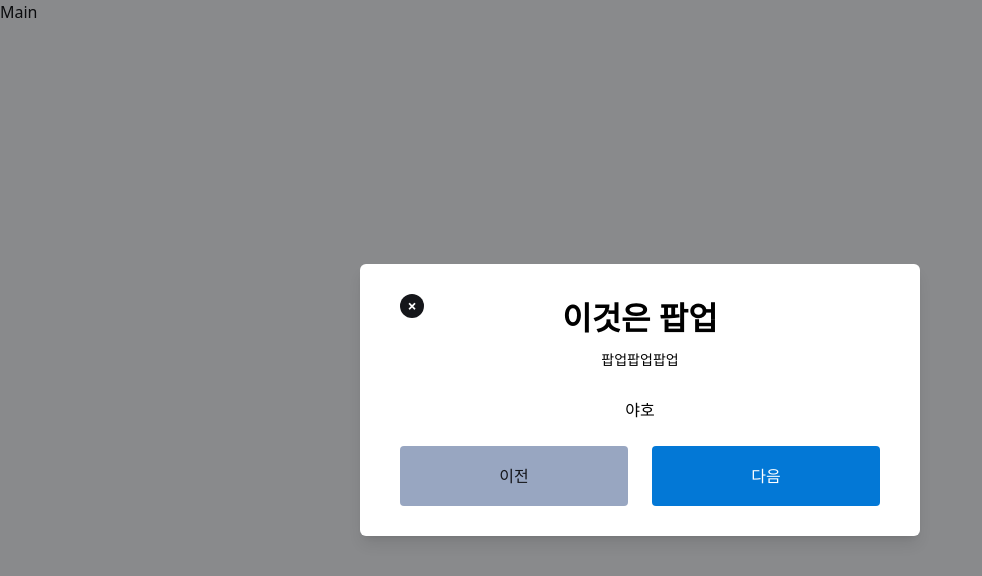
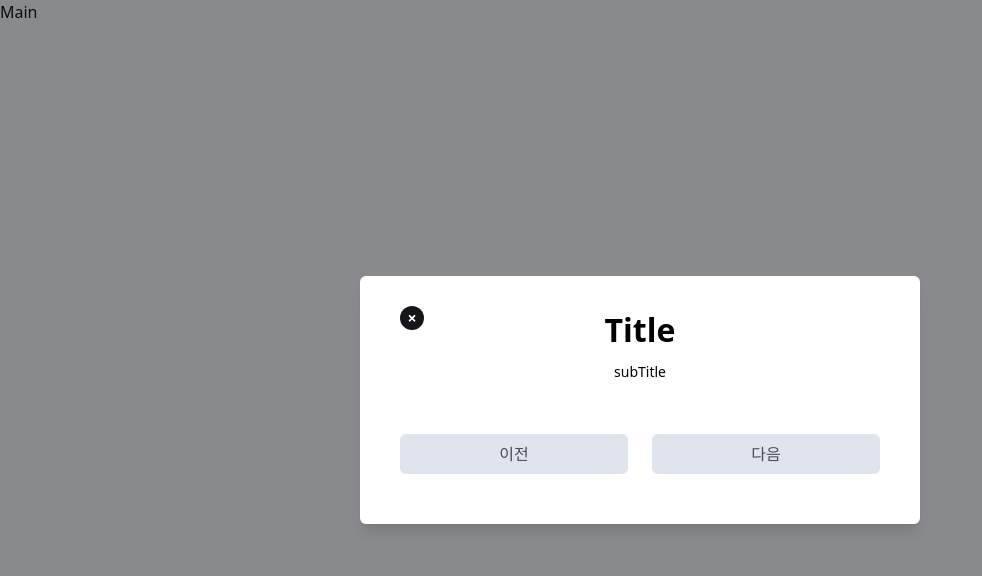
Before and after one commit to oz-04-main-001/Frontend, a React (Vite) app: page / in a window 1280 px wide. Shown: the top 576 px of the page, without its empty margins (0-982 px from the left). Built offline with nearby package versions, Linux system fonts and the light colour scheme; the HTML template or start-up script is replaced by a standard one; a web font is replaced by a local one.

Commit message:
DESIGN: popup 수정1

```diff
--- a/src/App.tsx
+++ b/src/App.tsx
@@ -3,13 +3,10 @@ import Main from './pages/Main';
 import Search from './pages/search';
 import Popup from './components/Popup';
 
-
 function App() {
   return (
     <BrowserRouter>
-    <Popup title={'이것은 팝업'} onClose={function (): void {
-        throw new Error('Function not implemented.');
-      } } subTitle={'팝업팝업팝업'} children={'야호'}/>
+      <Popup />
       <Routes>
         <Route path="/" element={<Main />} />
         <Route path="/search" element={<Search />} />
--- a/src/assets/buttons/Button.tsx
+++ b/src/assets/buttons/Button.tsx
@@ -3,11 +3,11 @@ type ButtonProps = {
   text?: string;
   type?: BtnType;
 };
-enum BtnSize {
+export enum BtnSize {
   m = 'm',
   l = 'l',
 }
-enum BtnType {
+export enum BtnType {
   normal = 'normal',
   disabled = 'disabled',
   popup = 'popup',
--- a/src/assets/buttons/RemoveButton.tsx
+++ /dev/null
@@ -1,5 +0,0 @@
-import React from 'react';
-
-const removeButton: React.FC = () => {
-  return <></>;
-};
--- a/src/components/Popup.tsx
+++ b/src/components/Popup.tsx
@@ -1,12 +1,16 @@
 import React from 'react';
+import Button from '../assets/buttons/Button';
+import { BtnSize, BtnType } from '../assets/buttons/Button';
 
 interface PopupProps {
   title: string;
   onClose: () => void;
   subTitle: string;
   children: React.ReactNode;
-  onPrev: () => void; // 이전 버튼 클릭 핸들러
-  onNext: () => void;
+  buttonText: { text1?: string; text2?: string };
+  onClickLogic1: () => void;
+  onClickLogic2: () => void;
+
   titleClass?: string;
   subTitleClass?: string;
   containerClass?: string;
@@ -15,13 +19,14 @@ interface PopupProps {
 const Popup: React.FC<PopupProps> = ({
   title = 'Title',
   onClose,
-  subTitle,
-  titleClass = 'font-bold text-3xl', // 기본 폰트 스타일
-  subTitleClass = 'text-sm', // 기본 폰트 스타일
-  containerClass = 'w-[560px] h-auto', // 컨테이너 크기
+  subTitle = 'subTitle',
+  titleClass = 'font-bold text-3xl',
+  subTitleClass = 'text-sm',
+  containerClass = 'w-[560px] h-auto',
   children,
-  onPrev,
-  onNext,
+  buttonText = { text1: '이전', text2: '다음' },
+  onClickLogic1,
+  onClickLogic2,
 }) => {
   return (
     <div className="fixed inset-0 bg-black bg-opacity-50 flex justify-center items-center">
@@ -39,20 +44,37 @@ const Popup: React.FC<PopupProps> = ({
         <p className={`text-center pt-2 pb-3 ${subTitleClass}`}>{subTitle}</p>
         <div className="mt-4">{children}</div>
         <div className="flex justify-between mt-6 mx-10 w-full">
-          {/* 이전 버튼 */}
-          <button
+          {/* <button
             onClick={onPrev}
             className="bg-gray-200 text-black w-[14.25rem] h-[3.75rem] rounded"
           >
             이전
           </button>
-          {/* 다음 버튼 */}
+
           <button
             onClick={onNext}
             className="bg-primary-600 text-white w-[14.25rem] h-[3.75rem] rounded"
           >
             다음
-          </button>
+          </button> */}
+          <div className="flex justify-between w-[30rem] h-[3.75rem]">
+            <div className="w-[14.25rem]">
+              <Button
+                size={BtnSize.l}
+                text={buttonText.text1}
+                type={BtnType.popup}
+                onClick={onClickLogic1}
+              />
+            </div>
+            <div className="w-[14.25rem]">
+              <Button
+                size={BtnSize.l}
+                text={buttonText.text2}
+                type={BtnType.popup}
+                onClick={onClickLogic2}
+              />
+            </div>
+          </div>
         </div>
       </div>
     </div>
--- a/src/pages/host/Management.tsx
+++ b/src/pages/host/Management.tsx
@@ -1,4 +1,5 @@
 //예약 총관리
+
 export default function Management() {
   return <div>Management</div>;
 }
```
